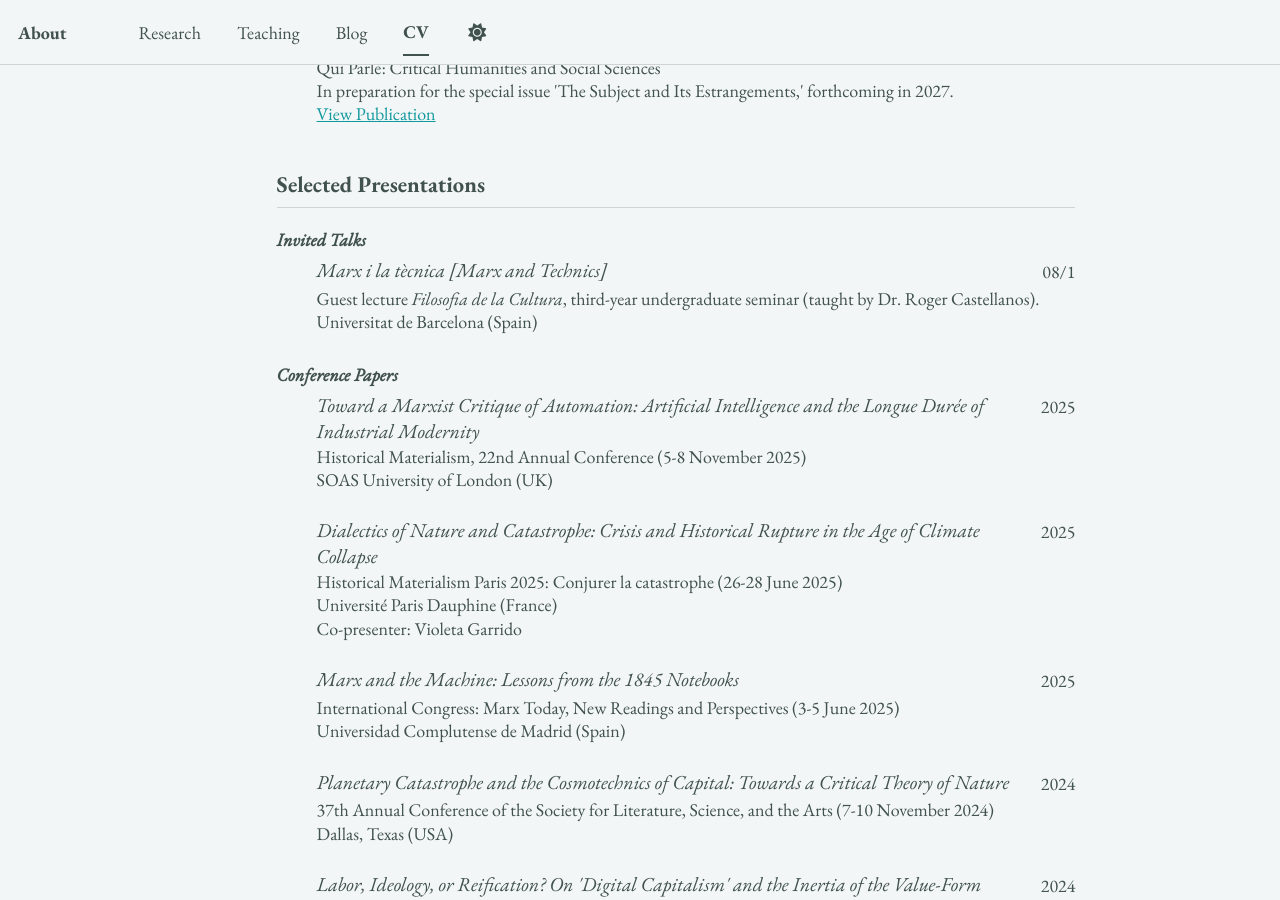
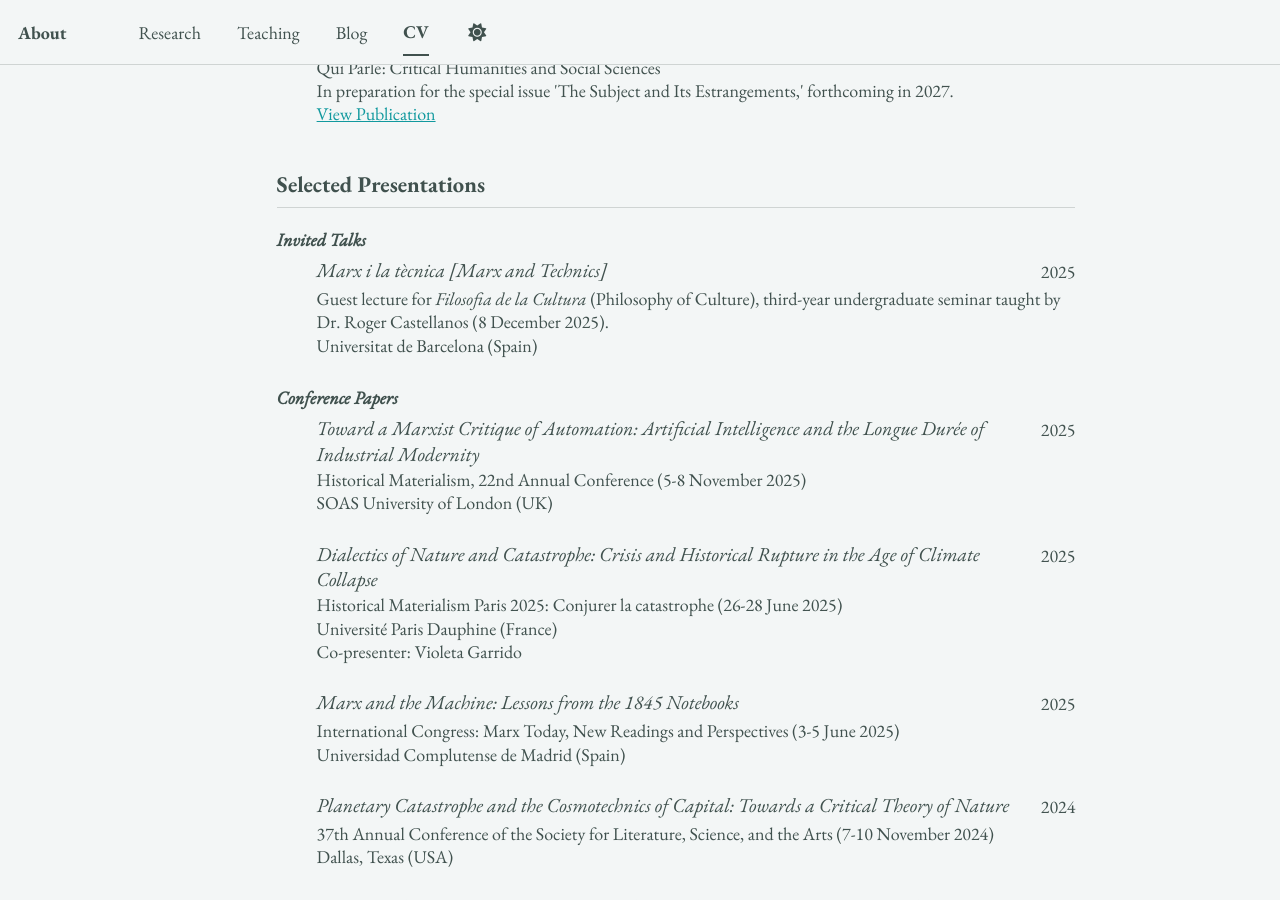
Before and after one commit to epujol90/epujol90.github.io, a Jekyll site: the page built from _pages/cv-json.md, in a window 1280 px wide and 900 px high, scrolled down 3541 px. Built offline with Jekyll 4.4.1, drawn with Linux system fonts in a browser that asks for light colours; a script bundle is joined from its source files by our own code; library files that are not in the unit come from our copies.

Commit message:
Update cv.json

```diff
--- a/_data/cv.json
+++ b/_data/cv.json
@@ -240,8 +240,8 @@
     },
     {
       "name": "Marx i la tècnica [Marx and Technics]",
-      "event": "Guest lecture <em>Filosofia de la Cultura</em>, third-year undergraduate seminar (taught by Dr. Roger Castellanos).",
-      "date": "08/12/2025",
+      "event": "Guest lecture for <em>Filosofia de la Cultura</em> (Philosophy of Culture), third-year undergraduate seminar taught by Dr. Roger Castellanos (8 December 2025).",
+      "date": "2025",
       "location": "Universitat de Barcelona (Spain)",
       "description": "",
       "category": "Invited Talks"
```
